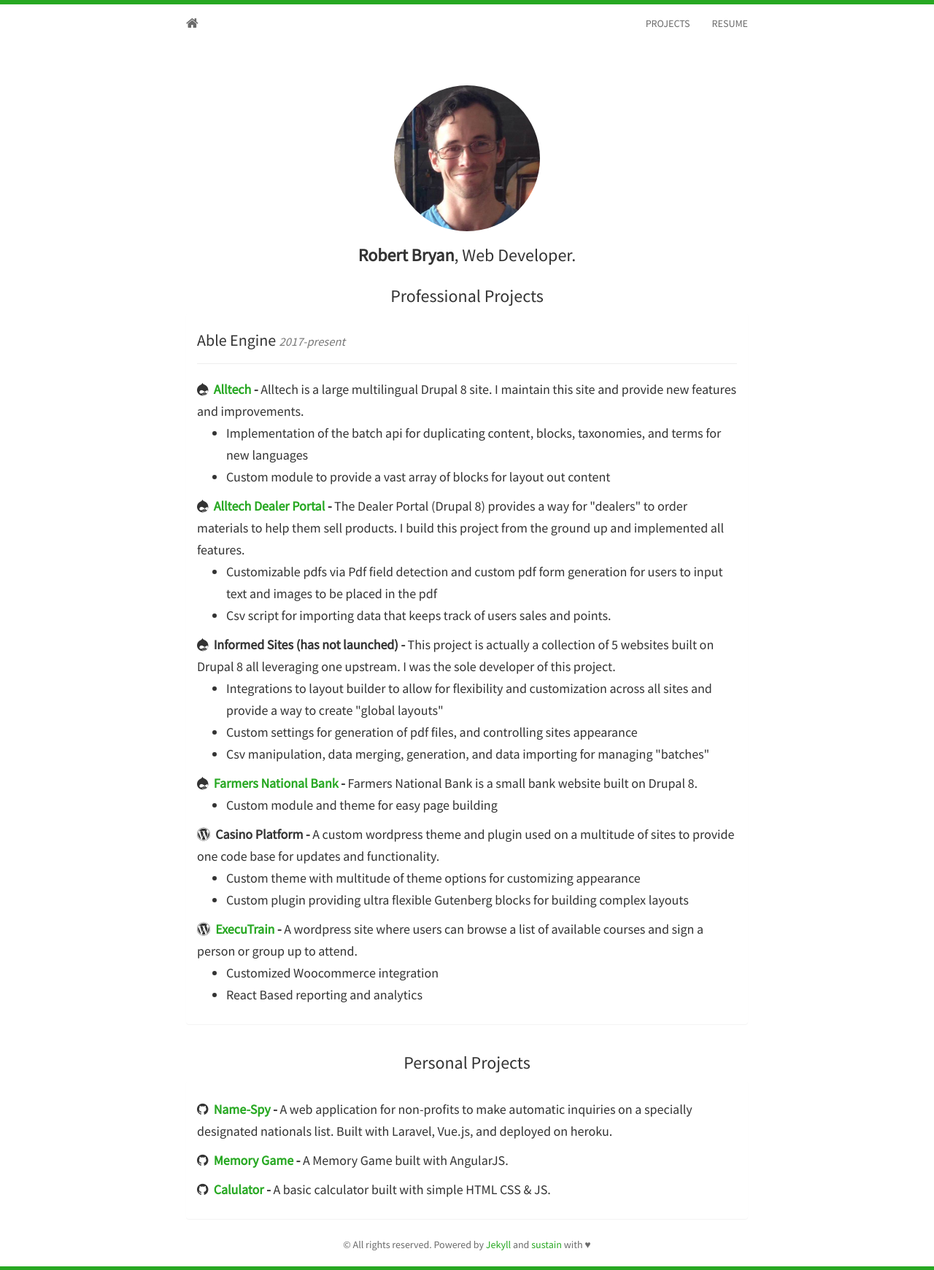
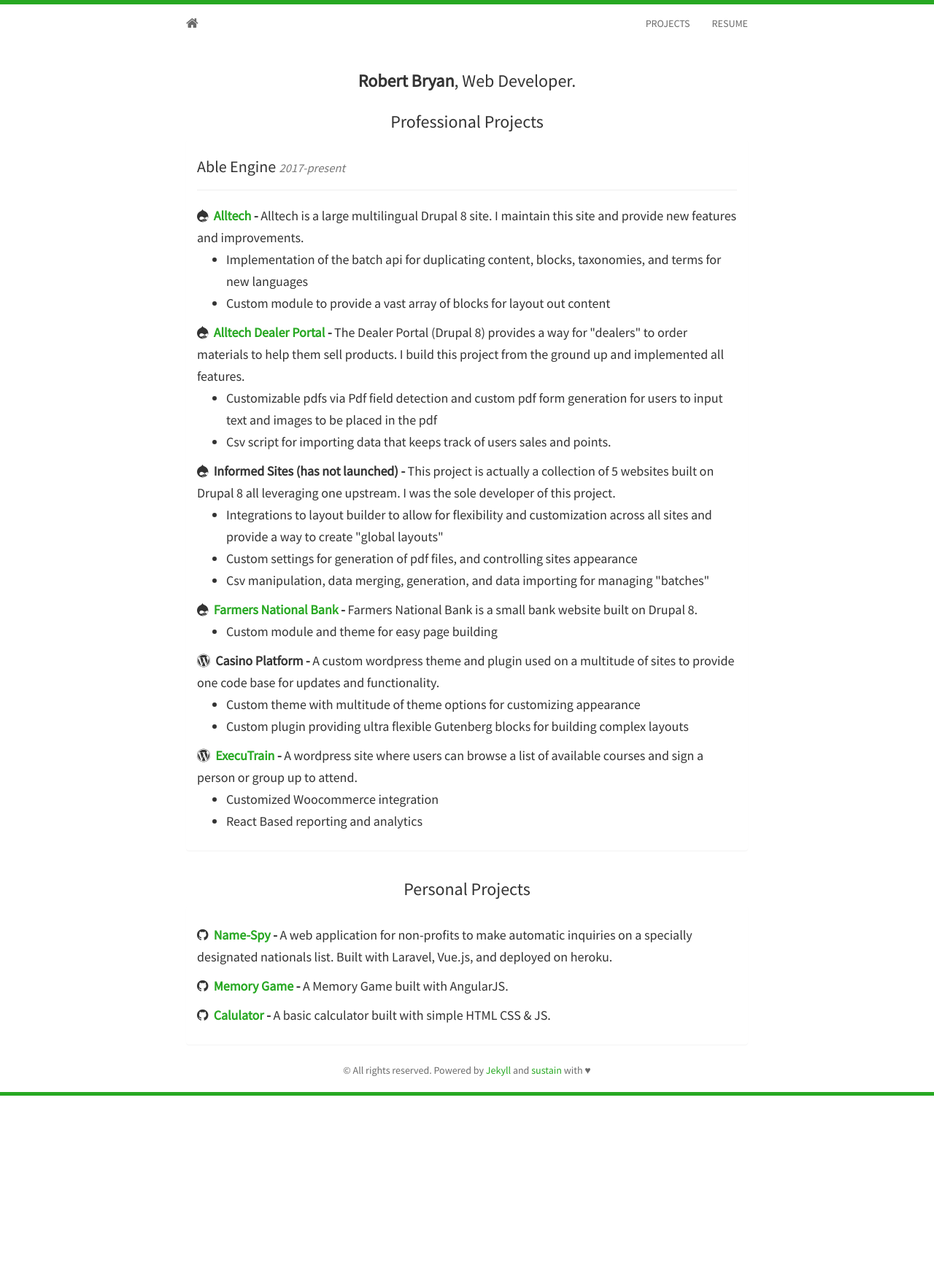
Before and after one commit to Brayn7/brayn7.github.io, a Jekyll site: the page built from projects.html, in a window 1280 px wide. Shown: the whole page at 73% size. Built offline with Jekyll 4.4.1, drawn with Linux system fonts in a browser that asks for light colours; nearby versions of some CDN libraries; after the commit the page ends 1502 px from its top, so only the background shows below that.

```diff
--- a/_includes/projects.html
+++ b/_includes/projects.html
@@ -1,8 +1,8 @@
 <section id="about">
 	<div class="container">
-		<div class="avatar">
-			<img class="img-circle profile-img" src="{{ site.baseurl }}static/img/{{ site.avatar }}" alt="Responsive image">
-		</div>
+<!--		<div class="avatar">-->
+<!--			<img class="img-circle profile-img" src="{{ site.baseurl }}static/img/{{ site.avatar }}" alt="Responsive image">-->
+<!--		</div>-->
 		<h3><strong>{{ site.author }}</strong>, Web Developer.</h3>
 	</div>
 </section>
```
